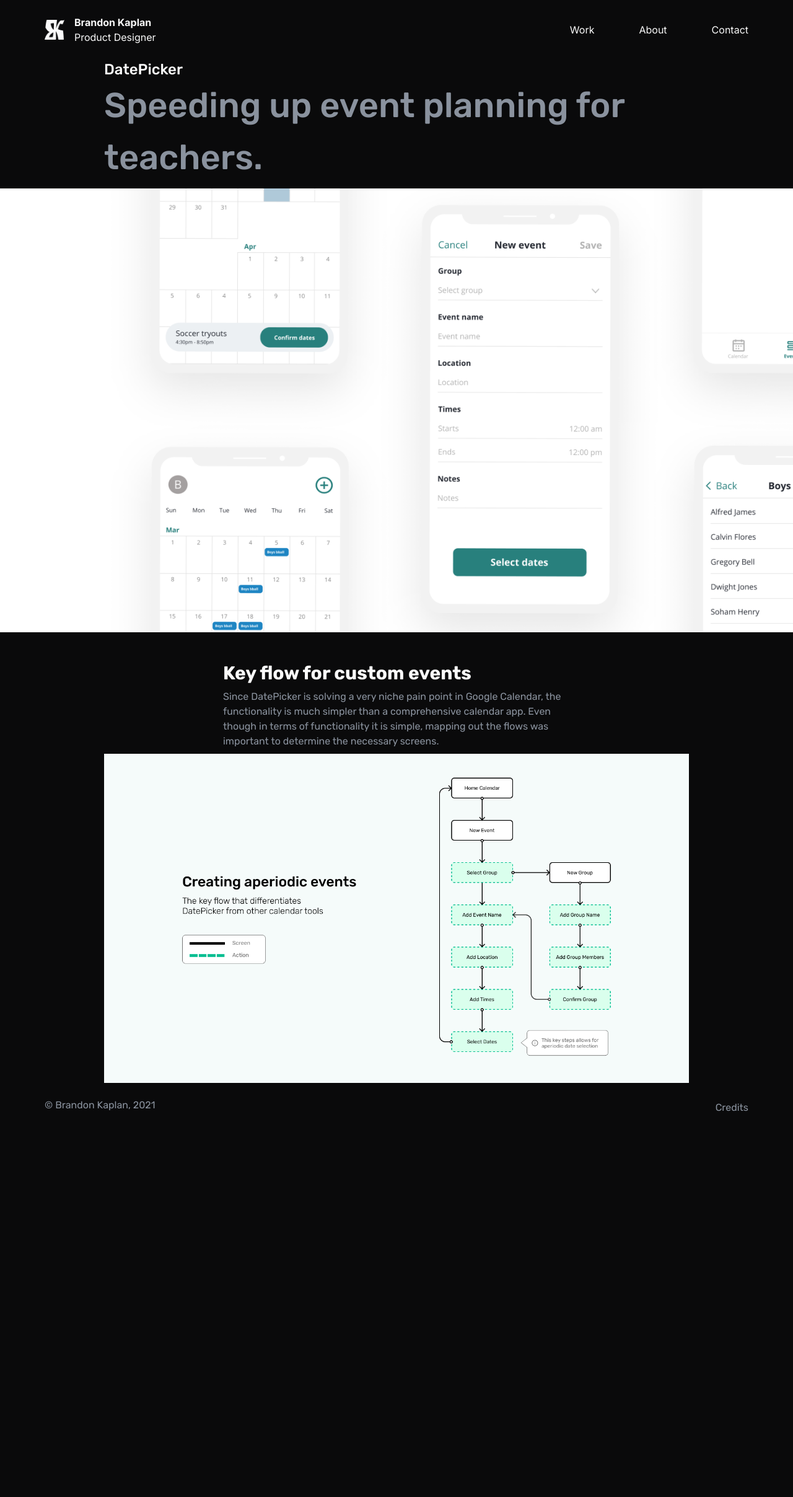
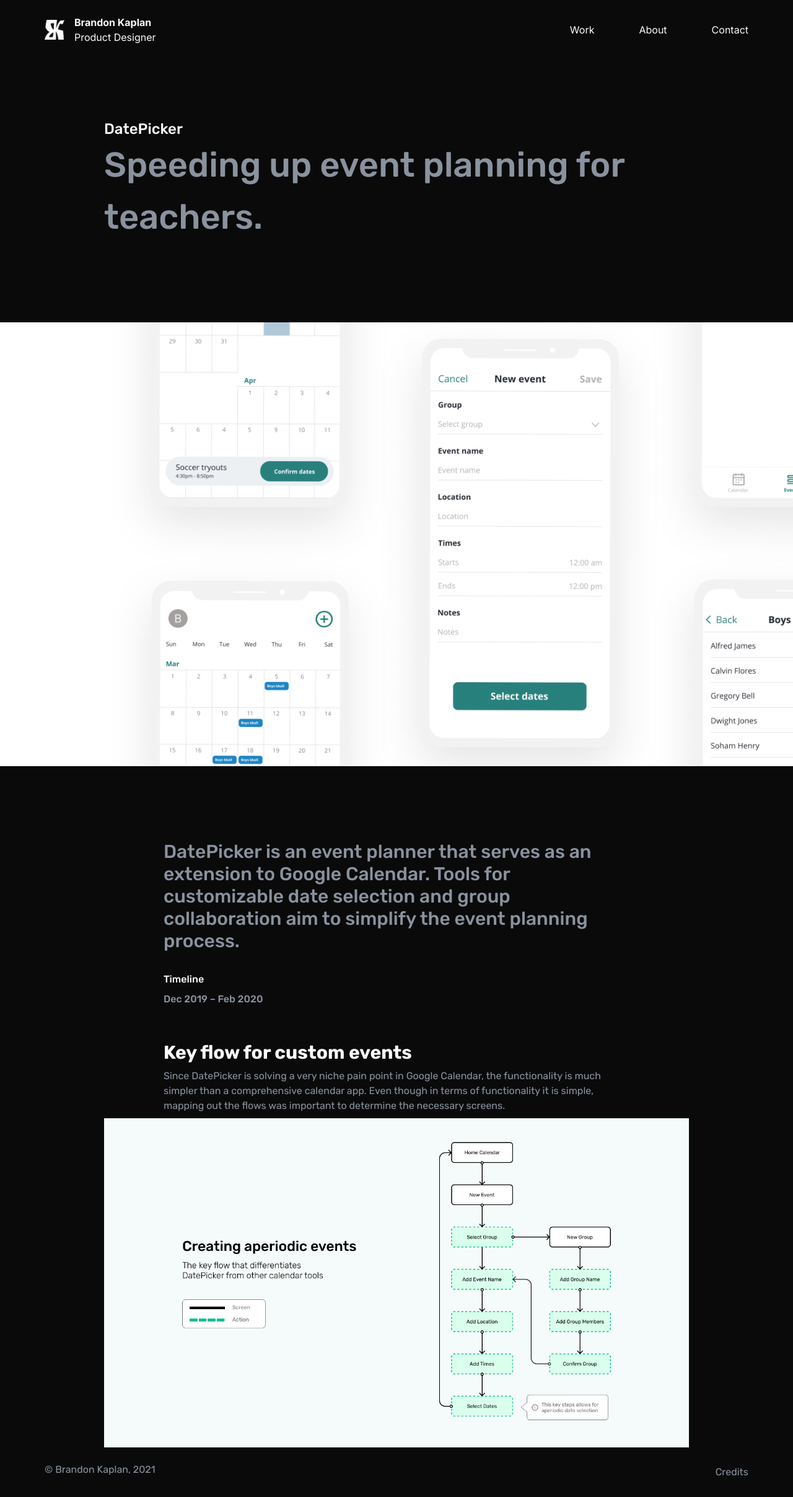
Before and after one commit to brandkap/brandkap.github.io, a Jekyll site: the page built from work/date-picker.md, in a window 1280 px wide. Shown: the whole page at 62% size. Built offline with Jekyll 4.4.1, drawn with Linux system fonts in a browser that asks for light colours; before the commit the page ends 1827 px from its top, so only the background shows below that.

Commit message:
Add case study summary and timeline

```diff
--- a/_layouts/case-study.html
+++ b/_layouts/case-study.html
@@ -3,7 +3,7 @@
 ---
 
 <main aria-label="Content">
-  <div class="grid grid-cols-12 auto-rows-auto gap-x-4 mx-18">
+  <div class="grid grid-cols-12 auto-rows-auto gap-x-4 mx-18 mt-24 mb-30">
     <h1 class="col-start-2 col-span-10 text-2xl font-medium">{{ page.title }}</h1>
     <p class="col-start-2 col-span-10 text-5.5xl font-medium">{{ page.description }}</p>
   </div>
--- a/assets/css/styles.css
+++ b/assets/css/styles.css
@@ -647,8 +647,24 @@
   margin-left: 1rem;
 }
 
+.mb-8 {
+  margin-bottom: 2rem;
+}
+
 .mt-12 {
   margin-top: 3rem;
+}
+
+.mt-24 {
+  margin-top: 6rem;
+}
+
+.mt-30 {
+  margin-top: 7.5rem;
+}
+
+.mb-30 {
+  margin-bottom: 7.5rem;
 }
 
 .max-h-full {
@@ -875,13 +891,13 @@
 }
 
 .case-study-content h2 {
-  grid-column: span 6 / span 6;
-  grid-column-start: 4;
+  grid-column: span 8 / span 8;
+  grid-column-start: 3;
 }
 
 .case-study-content p {
-  grid-column: span 6 / span 6;
-  grid-column-start: 4;
+  grid-column: span 8 / span 8;
+  grid-column-start: 3;
 }
 
 @media (min-width: 640px) {
--- a/tailwind.config.js
+++ b/tailwind.config.js
@@ -28,6 +28,7 @@
       },
       spacing: {
         18: "4.5rem",
+        30: "7.5rem",
       },
     },
   },
--- a/work/date-picker.md
+++ b/work/date-picker.md
@@ -5,6 +5,18 @@
 hero: /assets/images/date-picker-case-study-hero.png
 layout: case-study
 ---
+
+<p class="text-3xl font-medium mt-30 mb-8">
+DatePicker is an event planner that serves as an extension to Google Calendar. Tools for customizable date selection and group collaboration aim to simplify the event planning process.
+</p>
+
+<p class="text-white font-medium">
+Timeline
+</p>
+
+<p class="font-medium">
+Dec 2019 &ndash; Feb 2020
+</p>
 
 ## Key flow for custom events
 
```
